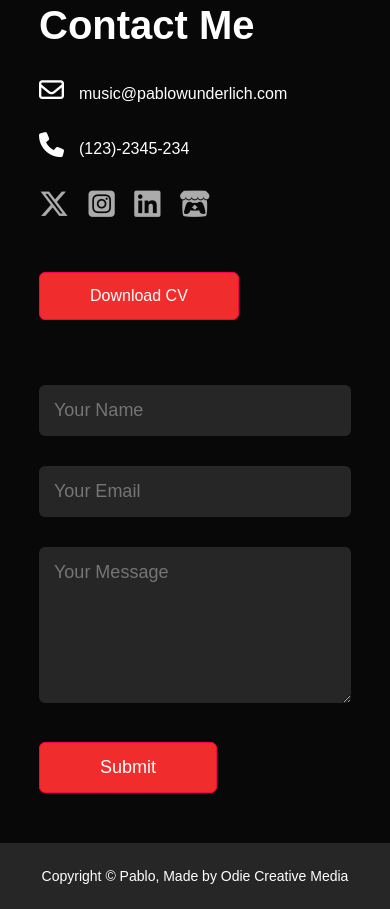
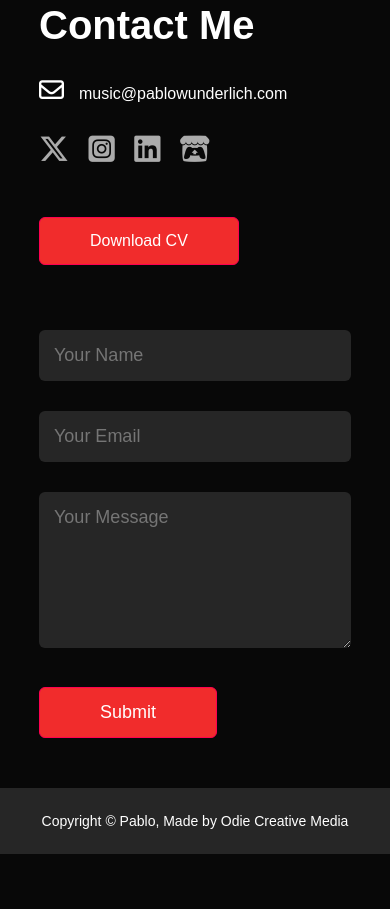
Before and after one commit to denniscas2000/Freelance-Client-PabloWunderlich, a plain HTML site: page index.html in a window 390 px wide. Shown: the part 5118-6027 px from the top of the page. After the commit the page ends 5972 px from the top, so only its background shows below. Drawn offline with Linux system fonts and the light colour scheme.

Commit message:
remove phone

```diff
--- a/index.html
+++ b/index.html
@@ -147,7 +147,6 @@
             <div class="contact-left">
                 <h1 class="sub-title">Contact Me</h1>
                 <p><i class="fa-regular fa-envelope"></i>music@pablowunderlich.com</p>
-                <p><i class="fa-solid fa-phone"></i>(123)-2345-234</p>
                 <div class="social-icons">
                     <a href="https://twitter.com/wundermusik" rel="noopener noreferrer nofollow"
                     target="_blank"><i class="fa-brands fa-x-twitter"></i></a>
```
